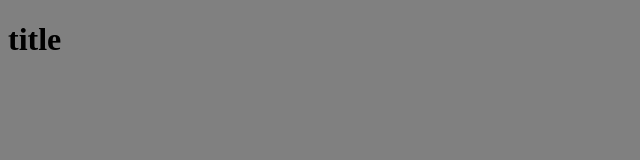
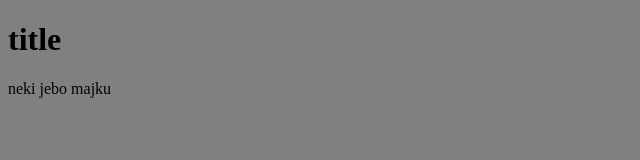
Before and after one commit to SrdjanPajdic/deder, a plain HTML site: page index.html in a window 1280 px wide. Shown: the whole page, without its empty margins (0-640 px from the left). Drawn offline with Linux system fonts and the light colour scheme.

Commit message:
ovaj neki

```diff
--- a/index.html
+++ b/index.html
@@ -7,5 +7,6 @@
 </head>
 <body>
 	<h1>title</h1>
+	<p>neki jebo majku</p>
 </body>
 </html>
```
